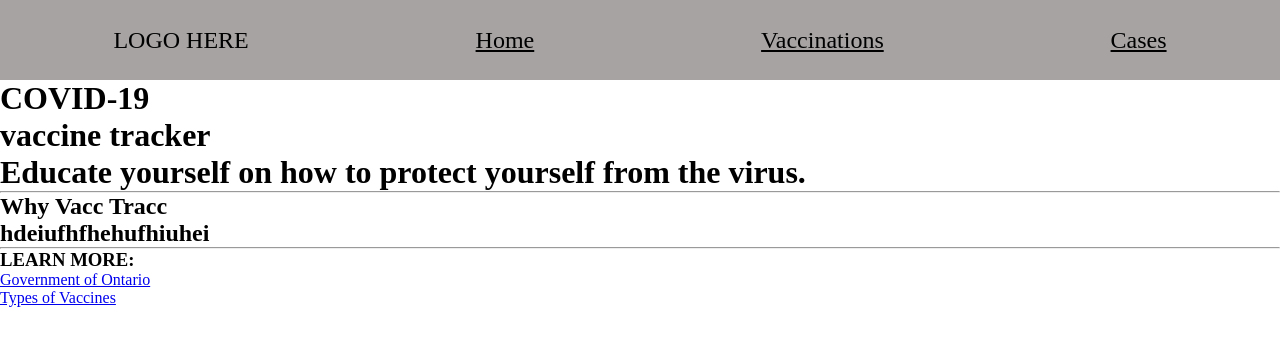
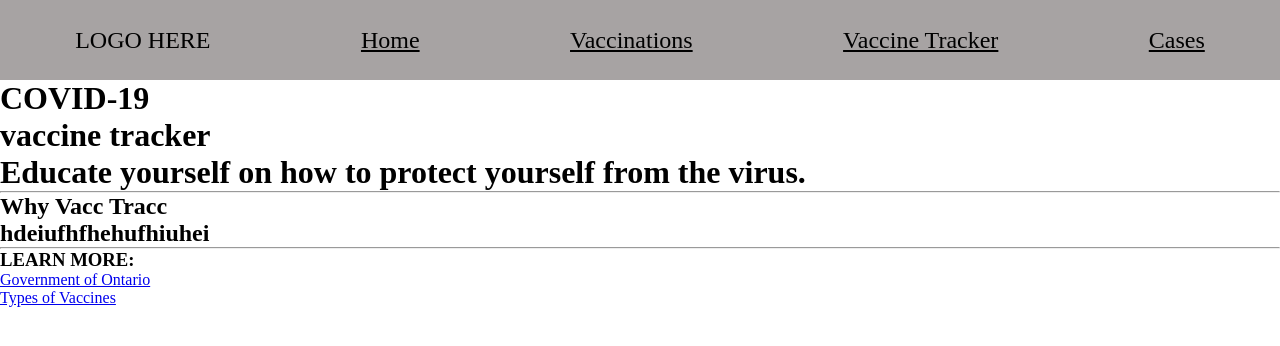
Before and after one commit to tansonlee/delta-hacks, a React (Create React App) app: page / in a window 1280 px wide. Shown: the top 346 px of the page. Built offline with nearby package versions, Linux system fonts and the light colour scheme.

Commit message:
added route to vaccine tracker

```diff
--- a/src/App.js
+++ b/src/App.js
@@ -2,6 +2,7 @@
 import { BrowserRouter as Router, Switch, Route } from "react-router-dom";
 import HomePage from "./Pages/HomePage/HomePage";
 import VaccinationsPage from "./Pages/VaccinationsPage/VaccinationsPage";
+import VaccineTrackerPage from "./Pages/VaccineTrackerPage/VaccineTrackerPage";
 import CasesPage from "./Pages/CasesPage/CasesPage";
 import Navbar from "./Navbar/Navbar";
 
@@ -14,6 +15,10 @@
 				<Switch>
 					<Route path="/" exact component={HomePage} />
 					<Route path="/vaccinations" component={VaccinationsPage} />
+					<Route
+						path="/vaccine-tracker"
+						component={VaccineTrackerPage}
+					/>
 					<Route path="/cases" component={CasesPage} />
 				</Switch>
 			</Router>
--- a/src/Navbar/Navbar.js
+++ b/src/Navbar/Navbar.js
@@ -15,6 +15,9 @@
 				<Link className="nav-link" to="/vaccinations">
 					Vaccinations
 				</Link>
+				<Link className="nav-link" to="/vaccine-tracker">
+					Vaccine Tracker
+				</Link>
 				<Link className="nav-link" to="/cases">
 					Cases
 				</Link>
```
